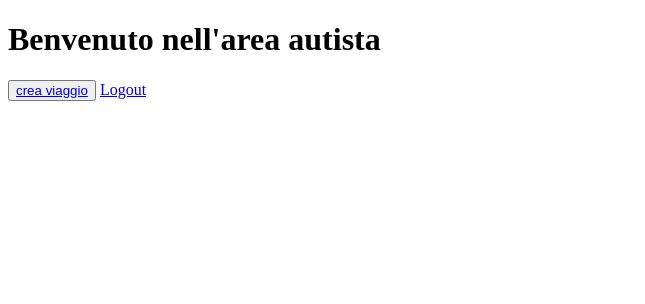
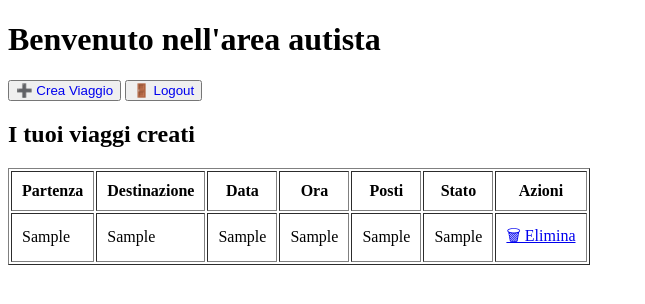
Before and after one commit to GR3G0RRR/quaderno_informatica_llerena, a PHP site: page /traccia_esame2017/area-autista.php in a window 1280 px wide. Shown: the top 304 px of the page, without its empty margins (0-645 px from the left). Run offline with PHP 8.4, Linux system fonts and the light colour scheme; the visitor is signed in with stand-in values (Sample User, id 1); tables that the repository leaves empty or names only in its code hold one stand-in row (values such as "Sample post").

Commit message:
migliorata la navigabilità

```diff
--- a/traccia_esame2017/area-autista.php
+++ b/traccia_esame2017/area-autista.php
@@ -6,17 +6,85 @@ if (!isset($_SESSION['user_id'])) {
     header("Location: login.php");
     exit();
 }
+
+// Dati database
+$servername = "localhost";
+$username = "root";
+$password = "";
+$dbname = "carpooling";
+
+// Connessione al database
+$conn = new mysqli($servername, $username, $password, $dbname);
+if ($conn->connect_error) {
+    die("Connessione fallita: " . $conn->connect_error);
+}
+
+// Se riceve richiesta di cancellazione
+if (isset($_GET['delete']) && is_numeric($_GET['delete'])) {
+    $id_viaggio = intval($_GET['delete']);
+    $stmt = $conn->prepare("DELETE FROM viaggi WHERE id_viaggio = ? AND id_autista = ?");
+    $stmt->bind_param("ii", $id_viaggio, $_SESSION['user_id']);
+    $stmt->execute();
+    $stmt->close();
+    header("Location: area-autista.php");
+    exit();
+}
+
+// Recupera i viaggi dell'autista
+$id_autista = $_SESSION['user_id'];
+$sql = $conn->prepare("SELECT * FROM viaggi WHERE id_autista = ?");
+$sql->bind_param("i", $id_autista);
+$sql->execute();
+$result = $sql->get_result();
+
 ?>
 <!DOCTYPE html>
-<html lang="en">
+<html lang="it">
 <head>
     <meta charset="UTF-8">
     <meta name="viewport" content="width=device-width, initial-scale=1.0">
-    <title></title>
+    <title>Area Autista</title>
 </head>
 <body>
     <h1>Benvenuto nell'area autista</h1>
-    <button><a href="crea-viaggio.php">crea viaggio</a></button>
-    <a href="logout.php">Logout</a>
+
+    <button><a href="crea-viaggio.php" style="text-decoration: none;">➕ Crea Viaggio</a></button>
+    <button><a href="logout.php" style="text-decoration: none;">🚪 Logout</a></button>
+
+    <h2>I tuoi viaggi creati</h2>
+
+    <?php if ($result->num_rows > 0): ?>
+        <table border="1" cellpadding="10">
+            <tr>
+                <th>Partenza</th>
+                <th>Destinazione</th>
+                <th>Data</th>
+                <th>Ora</th>
+                <th>Posti</th>
+                <th>Stato</th>
+                <th>Azioni</th>
+            </tr>
+            <?php while ($row = $result->fetch_assoc()): ?>
+            <tr>
+                <td><?php echo htmlspecialchars($row['citta_partenza']); ?></td>
+                <td><?php echo htmlspecialchars($row['citta_destinazione']); ?></td>
+                <td><?php echo $row['data_partenza']; ?></td>
+                <td><?php echo $row['ora_partenza']; ?></td>
+                <td><?php echo $row['posti_disponibili']; ?></td>
+                <td><?php echo $row['stato']; ?></td>
+                <td>
+                    <a href="area-autista.php?delete=<?php echo $row['id_viaggio']; ?>" onclick="return confirm('Sei sicuro di voler eliminare questo viaggio?');">🗑 Elimina</a>
+                </td>
+            </tr>
+            <?php endwhile; ?>
+        </table>
+    <?php else: ?>
+        <p>Non hai ancora creato viaggi.</p>
+    <?php endif; ?>
+
+    <?php
+    $sql->close();
+    $conn->close();
+    ?>
 </body>
 </html>
--- a/traccia_esame2017/login.php
+++ b/traccia_esame2017/login.php
@@ -65,8 +65,10 @@ if ($_SERVER['REQUEST_METHOD'] == 'POST') {
         <p>Password:</p>
         <input type="password" name="password" required>
 
-        <br><br>
+        <br>
+        <p>non hai un account? <a href="auth.html">registrati</a></p>
         <input type="submit" value="Accedi">
+
     </form>
 
     <?php if (isset($errore)) : ?>
--- a/traccia_esame2017/registrazione-autista.php
+++ b/traccia_esame2017/registrazione-autista.php
@@ -87,6 +87,7 @@ if ($_SERVER['REQUEST_METHOD'] == "POST") {
         <p>Scadenza patente: <input type="date" name="scadenza_patente" required></p>
         <p>Veicolo: <input type="text" name="veicolo" required></p>
         <p>Targa veicolo: <input type="text" name="targa_veicolo" required></p>
+        <p>sei un passeggero? <a href="registrazione-passeggero.php">registrati come passeggero</a></p>
         <p><input type="submit" value="Registrati"></p>
     </form>
 
--- a/traccia_esame2017/registrazione-passeggero.php
+++ b/traccia_esame2017/registrazione-passeggero.php
@@ -82,7 +82,8 @@ if ($_SERVER['REQUEST_METHOD'] == "POST") {
         <p>Password:</p>
         <input type="password" name="password" required>
 
-        <br><br>
+        <br>
+        <p>sei un autista? <a href="registrazione-autista.php">registrati come autista</a></p>
         <input type="submit" value="Registrati">
     </form>
 </body>
--- a/traccia_simulazione_esame/login.php
+++ b/traccia_simulazione_esame/login.php
@@ -56,8 +56,10 @@ if ($_SERVER["REQUEST_METHOD"] === "POST") {
 
             // Reindirizzo all'area corretta
             if ($is_teacher) {
+                //se sono docente mi porta nella pagina del docente
                 header("Location: area-docente.php");
             } else {
+                //in caso contrario mi porta nella pagina dello studente
                 header("Location: area-studente.php");
             }
             exit;
--- a/traccia_simulazione_esame/registrazione.php
+++ b/traccia_simulazione_esame/registrazione.php
@@ -46,7 +46,9 @@ if ($_SERVER["REQUEST_METHOD"] === "POST") {
     <p>Email:</p>
     <input type="email" name="email" required><br>
     <p>Password:</p>
-    <input type="password" name="password" required><br>
-    <p>Sei un docente?</p> <input type="checkbox" name="is_teacher"><br>
+    <input type="password" name="password" required>
+    <br><input type="checkbox" name="is_teacher"><p>Sei un docente?</p>
+    <p><a href="login.php">hai un account? accedi</a></p>
     <button type="submit">Registrati</button>
+
 </form>
```
Also changed, not shown: traccia_esame2017/crea-viaggio.php (+15 -2 lines).
